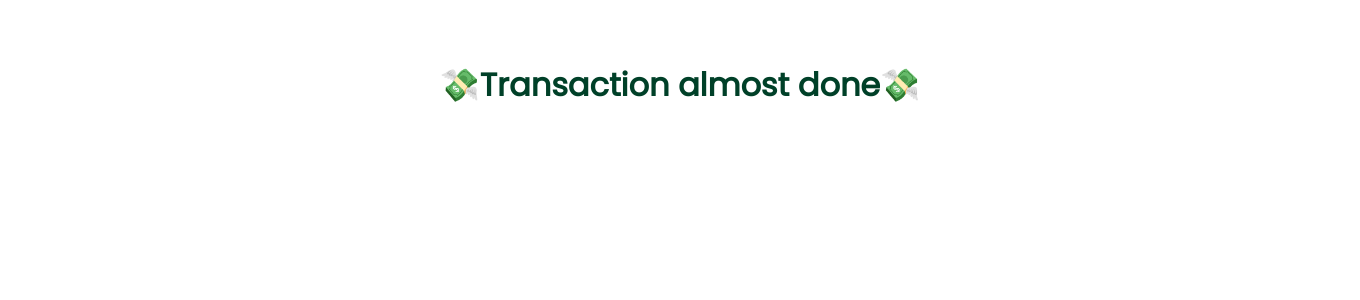
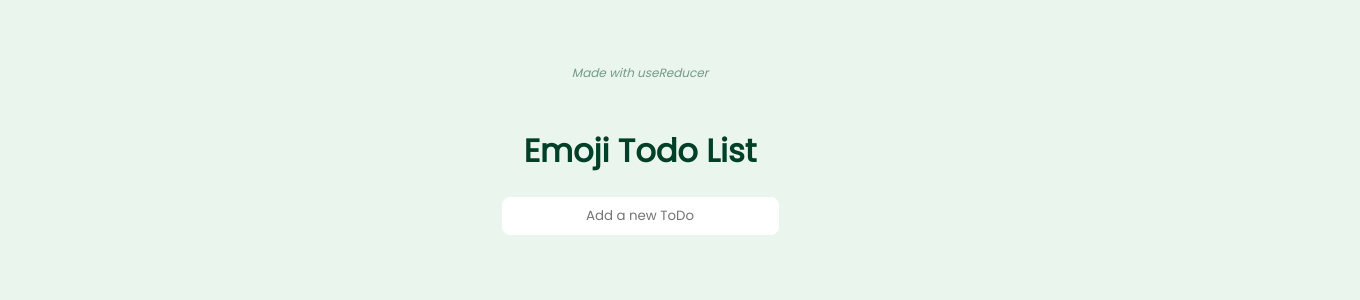
Before and after one commit to Juxn89/react-advanced-platzi, a React (Vite) app: page / in a window 1280 px wide. Shown: the top 300 px of the page, 1360 px wide, since content can reach past the window. Built offline with nearby package versions, Linux system fonts and the light colour scheme.

Commit message:
ToDo list with useReducer.

```diff
--- a/src/App.tsx
+++ /dev/null
@@ -1,9 +0,0 @@
-function App() {
-  return (
-		<>
-			<h1>💸Transaction almost done💸</h1>
-		</>
-  )
-}
-
-export default App
--- a/src/components/TodoList.tsx
+++ b/src/components/TodoList.tsx
@@ -1,3 +1,5 @@
+import { FC, useReducer, useState } from 'react';
+
 type Todo = {
 	id: number,
 	text: string
@@ -34,3 +36,45 @@ const emojiMap: { [key: string]: string } = {
 	sleep: '🛌🏽',
 	exercise: '🏃🏽‍♂️‍➡️',
 }
+
+export const TodoList: FC = () => {
+	const [state, dispatch] = useReducer(todoReducer, initialState)
+	const [todoText, setTodoText] = useState<string>('')
+
+	const handleAddToDo = () => {
+		const mappedText = emojiMap[todoText.toLowerCase() || todoText]
+		if(mappedText.trim()) {
+			dispatch({ type: 'ADD_TODO', payload: mappedText })
+			setTodoText('')
+		}
+	}
+
+	const handleKeyDown = (event: KeyboardEvent) => {
+		if(event.key === 'Enter') {
+			handleAddToDo()
+		}
+	}
+
+	return(
+		<div>
+			<em>Made with useReducer</em>
+			<h1>Emoji Todo List</h1>
+			<input
+				type='text'
+				value={ todoText }
+				onChange={ (e) => setTodoText(e.target.value) }
+				onKeyDown={ handleKeyDown }
+				placeholder='Add a new ToDo'
+			/>
+			<ul>
+				{
+					state.todos.map(todo => (
+						<li key={todo.id} onClick={ () => dispatch({ type: 'REMOVE_TODO', payload: todo.id }) }>
+							{ todo.text }
+						</li>
+					))
+				}
+			</ul>
+		</div>
+	)
+}
--- a/src/index.css
+++ b/src/index.css
@@ -9,59 +9,59 @@
 
 body {
   margin: 0;
+  background-color: var(--light-green);
+  box-sizing: border-box;
   padding: 40px;
   display: flex;
   justify-content: center;
+  align-items: center;
   width: 100%;
-  min-height: 100vh;
-  background-color: var(--white);
   color: var(--green);
   font-family: "Poppins", sans-serif;
   font-weight: 400;
   font-style: normal;
-  & nav:first-child {
-    margin-bottom: 40px;
-  }
-  & section {
-    background-color: var(--light-green);
-    border-radius: 8px;
+  & div {
     display: flex;
     flex-direction: column;
     align-items: center;
-    gap: 16px;
-    padding: 24px;
-    width: 500px;
   }
-  & h2,
-  & p {
-    margin: 0;
+  & h1 {
     text-align: center;
   }
-  & ul {
-    margin: 16px 0;
-    padding: 0;
-    list-style: none;
-    display: flex;
-    justify-content: center;
-    gap: 16px;
+  & em {
+    opacity: 0.5;
+    margin: 24px 0;
+    font-size: 12px;
   }
-  & a {
-    color: var(--green);
-  }
-  & button {
-    background-color: var(--yellow);
-    color: var(--green);
-    cursor: pointer;
-    border: 1px solid var(--green);
+  & input {
+    border: none;
+    border: 1px solid var(--white);
     border-radius: 8px;
+    padding: 8px;
+    text-align: center;
     font-family: "Poppins", sans-serif;
     font-weight: 400;
     font-style: normal;
-    padding: 8px 16px;
-    transition: border 0.1s ease;
-    &:hover {
-      border-left: 2px solid var(--green);
-      border-bottom: 2px solid var(--green);
-    }
+    width: calc(100% - 16px);
+  }
+  & input:focus {
+    outline: none !important;
+    border: 1px solid var(--green);
+  }
+  & ul {
+    display: flex;
+    flex-direction: column;
+    gap: 8px;
+    list-style: none;
+    margin-top: 24px;
+    padding: 0;
+    width: 100%;
+  }
+  & li {
+    background-color: var(--yellow);
+    border-radius: 8px;
+    cursor: pointer;
+    text-align: center;
+    padding: 8px;
   }
 }
--- a/src/main.tsx
+++ b/src/main.tsx
@@ -1,13 +1,10 @@
 import { StrictMode } from 'react'
 import { createRoot } from 'react-dom/client'
 import './index.css'
-import App from './App.tsx'
-import { BrowserRouter } from 'react-router-dom'
+import { TodoList } from './components/TodoList'
 
 createRoot(document.getElementById('root')!).render(
   <StrictMode>
-		<BrowserRouter>
-    	<App />
-		</BrowserRouter>
+    <TodoList />
   </StrictMode>,
 )
```
